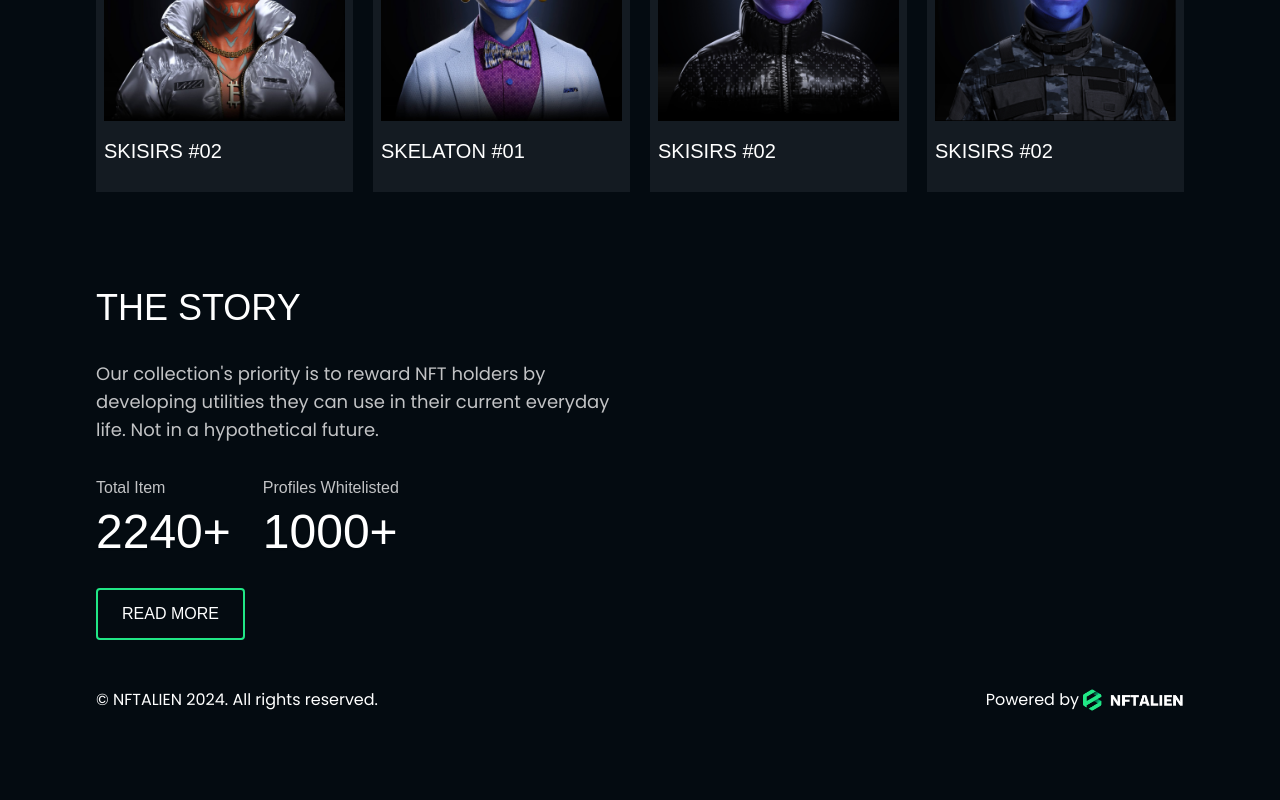
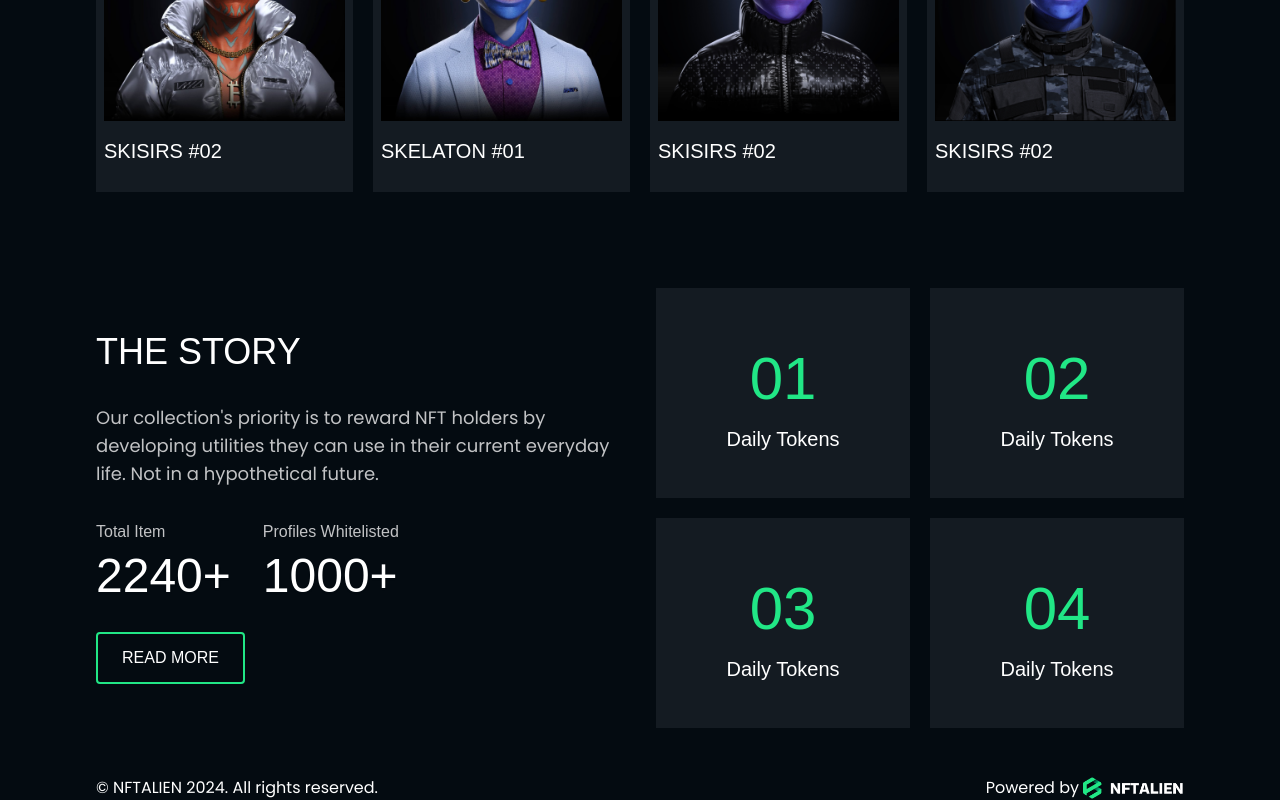
Before and after one commit to gift56/nftalien, a Next.js app: page / in a window 1280 px wide. Shown: the part 1898-2698 px from the top of the page. Before the commit the page ends 2610 px from the top, so only its background shows below. Built offline with nearby package versions, Linux system fonts and the light colour scheme; a web font is replaced by a local one.

Commit message:
working on story section

```diff
--- a/components/Story.tsx
+++ b/components/Story.tsx
@@ -1,3 +1,5 @@
+import { storyData } from "@/utils/constant";
+
 const Story = () => {
   return (
     <section className="w-full py-12">
@@ -38,7 +40,17 @@ const Story = () => {
             </button>
           </div>
           <div className="w-full lg:flex-1 grid grid-cols-1 md:grid-cols-2 items-start justify-start gap-5">
-            {}
+            {storyData.map((item, index) => (
+              <div
+                key={index}
+                className="w-full py-5 px-2 flex flex-col items-center justify-center gap-4 h-[210px] relative overflow-hidden bg-dark before:hover:content-[''] before:hover:absolute before:hover:w-[20%] before:hover:h-[170%] before:hover:bg-cardLinear before:hover:rotate-[-52deg] before:transition-all before:duration-300 after:content-[''] after:absolute after:inset-[5px] after:bg-dark"
+              >
+                <div className="relative z-10 w-full flex flex-col items-center justify-center gap-4">
+                  <h6 className="text-4xl md:text-6xl font-normal font-bak text-primary">0{index + 1}</h6>
+                  <h3 className="text-xl font-normal font-bak text-white">Daily Tokens</h3>
+                </div>
+              </div>
+            ))}
           </div>
         </div>
       </div>
```
